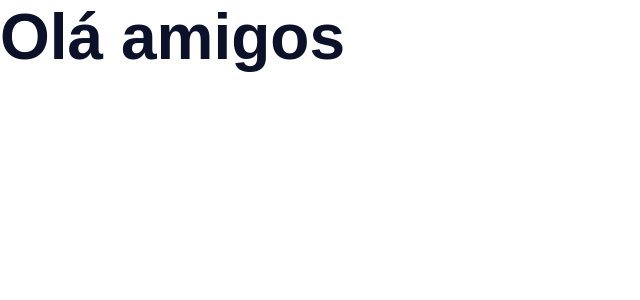
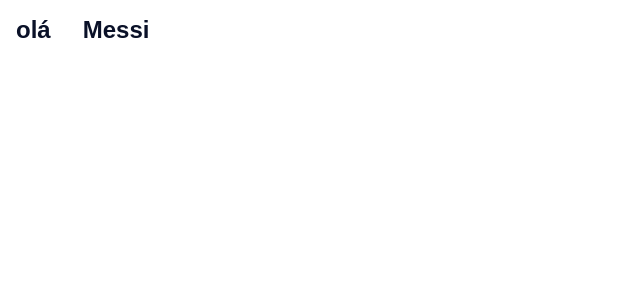
Before and after one commit to Samuel-Brito19/Landing-Pages, a React (Vite) app: page / in a window 1280 px wide. Shown: the top 300 px of the page, without its empty margins (0-640 px from the left). Built offline with nearby package versions, Linux system fonts and the light colour scheme.

Commit message:
Testing some components p.1

```diff
--- a/src/templates/App/App.jsx
+++ b/src/templates/App/App.jsx
@@ -1,10 +1,23 @@
 import { Heading } from '../../components/Heading';
 import * as Styled from './styles';
+import { SectionBackground } from '../../components/SectionBackground';
+import { NavLinks } from '../../components/NavLinks';
 
 function Home() {
   return (
     <div className="App">
-      <Heading>Olá amigos</Heading>
+      <NavLinks links={[
+        {
+          children: 'olá',
+          link: '/sobre',
+          newTab: false
+        },
+        {
+          children: 'Messi',
+          link: '/messi',
+          newTab: true
+        }
+      ]} />
     </div>
   );
 }
```
